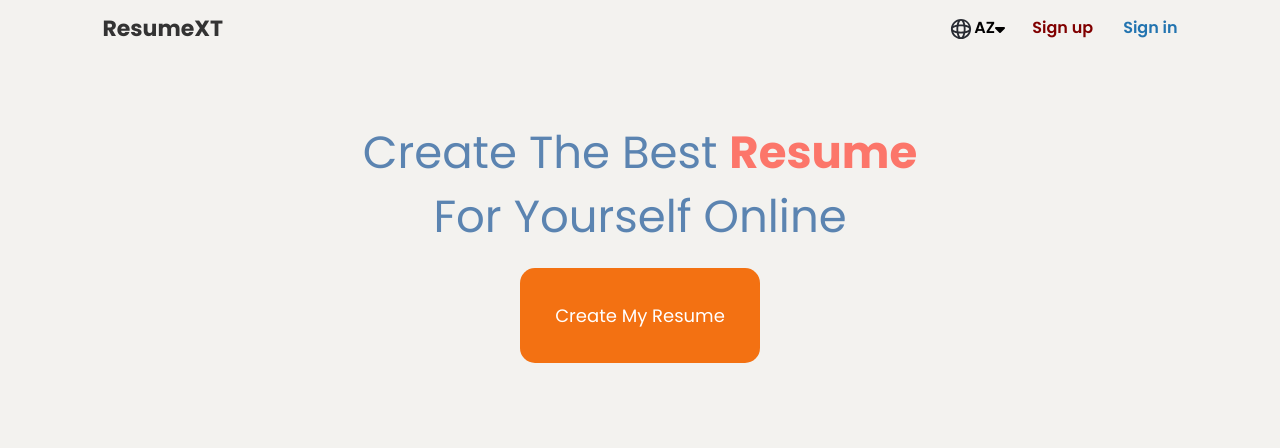
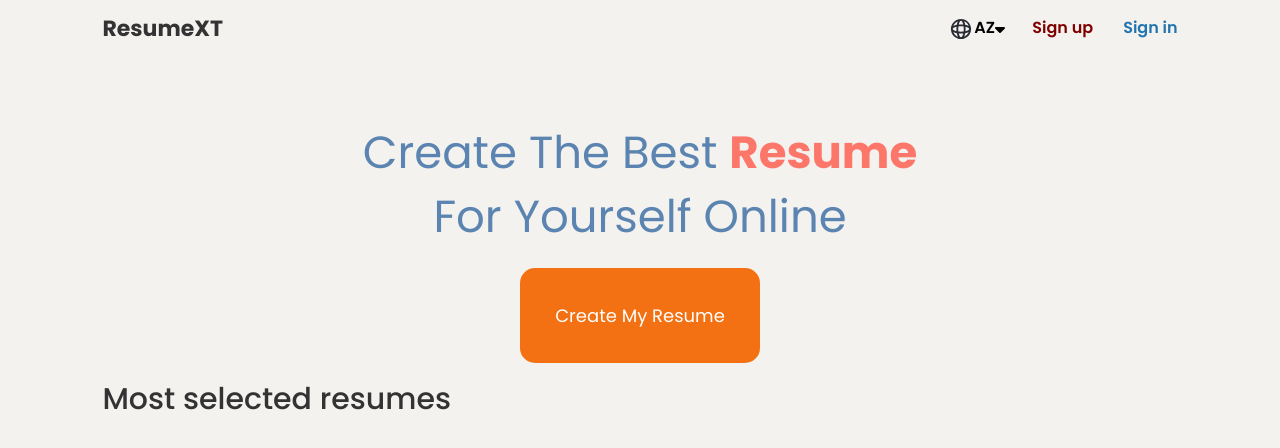
Before and after one commit to samirquluzade/ResumeBuilder, a React (Create React App) app: page / in a window 1280 px wide. Shown: the top 448 px of the page. Built offline with nearby package versions, Linux system fonts and the light colour scheme.

Commit message:
Updated: (Some styles and card structure)

```diff
--- a/src/components/Header.js
+++ b/src/components/Header.js
@@ -50,6 +50,9 @@ const Headers = styled.div`
   justify-content: space-between;
   img{
     height: 60px;
+  }
+  @media(max-width: 768px){
+    margin:5% 8%;
   }
 `;
 
--- a/src/components/MainSection.js
+++ b/src/components/MainSection.js
@@ -14,6 +14,16 @@ const MainSection = (props) => {
                     <i className="fas fa-arrow-right right-button"></i>
                 </CreateButton>
             </CreateButtonDiv>
+            <MostResumes>
+                <ResumeTitle>
+                    <h2>Most selected resumes</h2>
+                </ResumeTitle>
+                <ResumeCards>
+                    <ResumeCard>
+
+                    </ResumeCard>
+                </ResumeCards>
+            </MostResumes>
         </Section>
     );
 }
@@ -32,11 +42,11 @@ const Inspiration = styled.div`
       font-weight: 700;
       color:#fc766aff;
     }
-  @media(max-width: 768px){
-    p{
-      font-size: 30px;
+    @media(max-width: 768px){
+        p{
+          font-size: 32px;
+        }
     }
-  }
 `;
 
 const CreateButton = styled.a`
@@ -55,6 +65,9 @@ const CreateButton = styled.a`
       display: none;
       color:white;
     }
+    @media(max-width:768px){
+      padding: 20px;
+    }
 `;
 
 const CreateButtonDiv = styled.div`
@@ -70,6 +83,24 @@ const CreateButtonDiv = styled.div`
       }
       background-color: maroon;
     }
+    @media(max-width: 768px){
+      margin: 10% 0;
+    }
+`;
+
+const MostResumes = styled.div`
+
+`;
+
+const ResumeTitle = styled.div`
+
+`;
+
+const ResumeCards = styled.div`
+
+`;
+
+const ResumeCard = styled.div`
 
 `;
 
```
